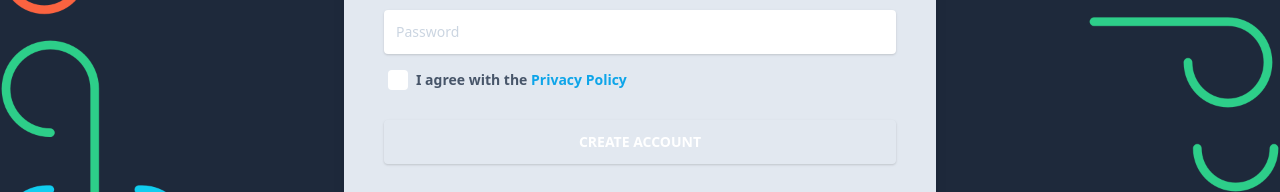
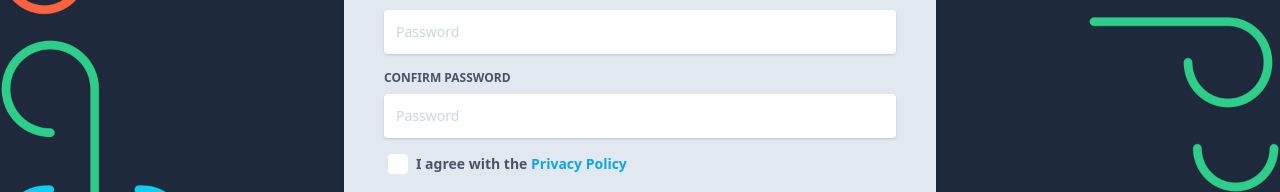
Before and after one commit to walosha/business_premises_frontend, a Next.js app: page /auth/register in a window 1280 px wide. Shown: the part 431-623 px from the top of the page. Built offline with nearby package versions, Linux system fonts and the light colour scheme.

Commit message:
added comfirm password

```diff
--- a/pages/auth/register.js
+++ b/pages/auth/register.js
@@ -115,6 +115,23 @@
                       {errors.password?.message}
                     </span>
                   </div>
+                  <div className="relative w-full mb-3">
+                    <label
+                      className="block uppercase text-blueGray-600 text-xs font-bold mb-2"
+                      htmlFor="grid-password"
+                    >
+                      Confirm Password
+                    </label>
+                    <input
+                      type="password"
+                      className="border-0 px-3 py-3 placeholder-blueGray-300 text-blueGray-600 bg-white rounded text-sm shadow focus:outline-none focus:ring w-full ease-linear transition-all duration-150"
+                      placeholder="Password"
+                      {...register("confirmPpassword")}
+                    />
+                    <span className="flex items-center font-medium tracking-wide text-red-500 text-xs mt-1 ml-1">
+                      {errors.confirmPpassword?.message}
+                    </span>
+                  </div>
 
                   <div>
                     <label className="inline-flex items-center cursor-pointer">
--- a/site-constant.js
+++ b/site-constant.js
@@ -13,6 +13,10 @@
     name: Yup.string().required(),
     email: Yup.string().email("Invalid email format").required(),
     password: Yup.string().required(),
+    confirmPpassword: Yup.string().oneOf(
+      [Yup.ref("password"), null],
+      "Passwords must match"
+    ),
   }),
 };
 
```
